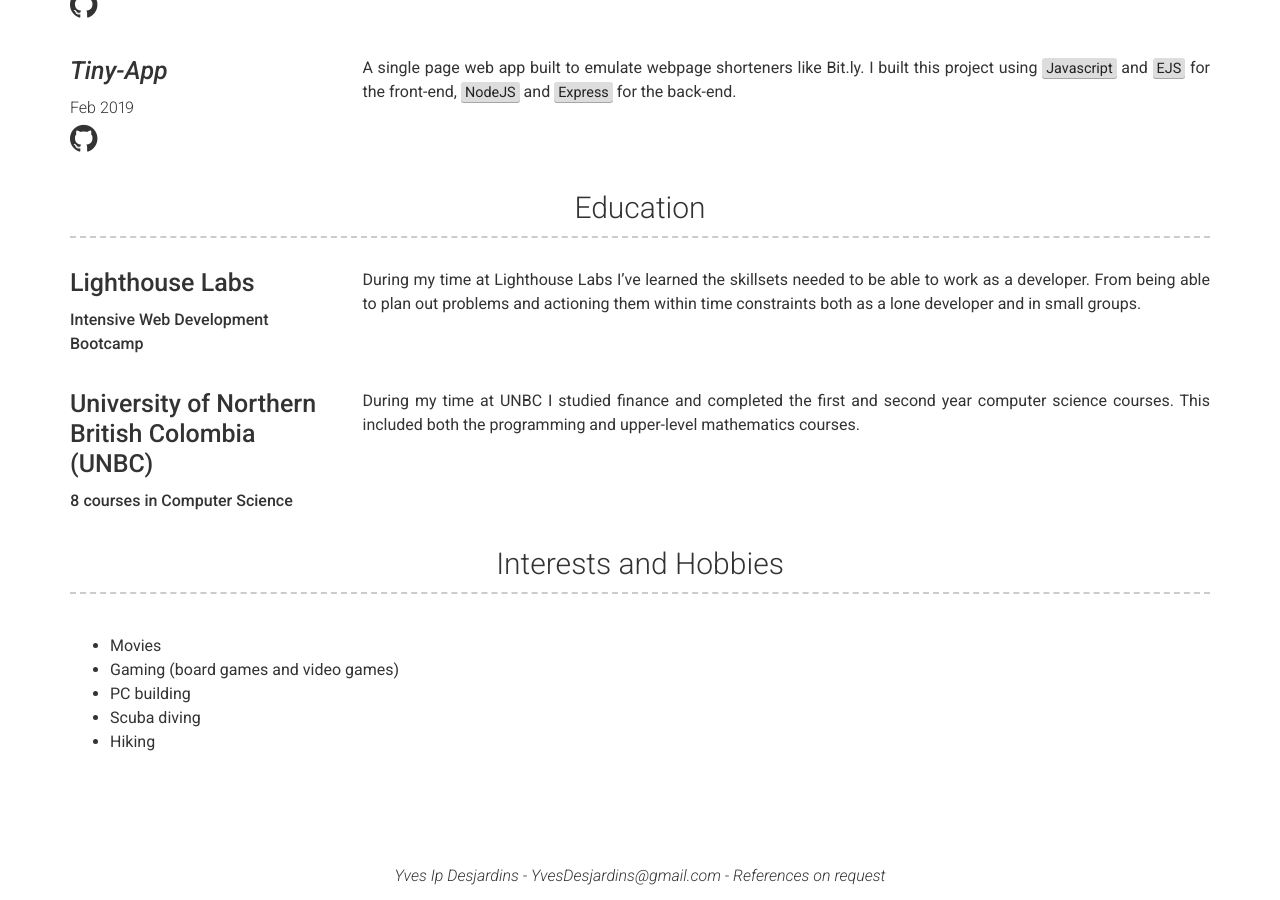
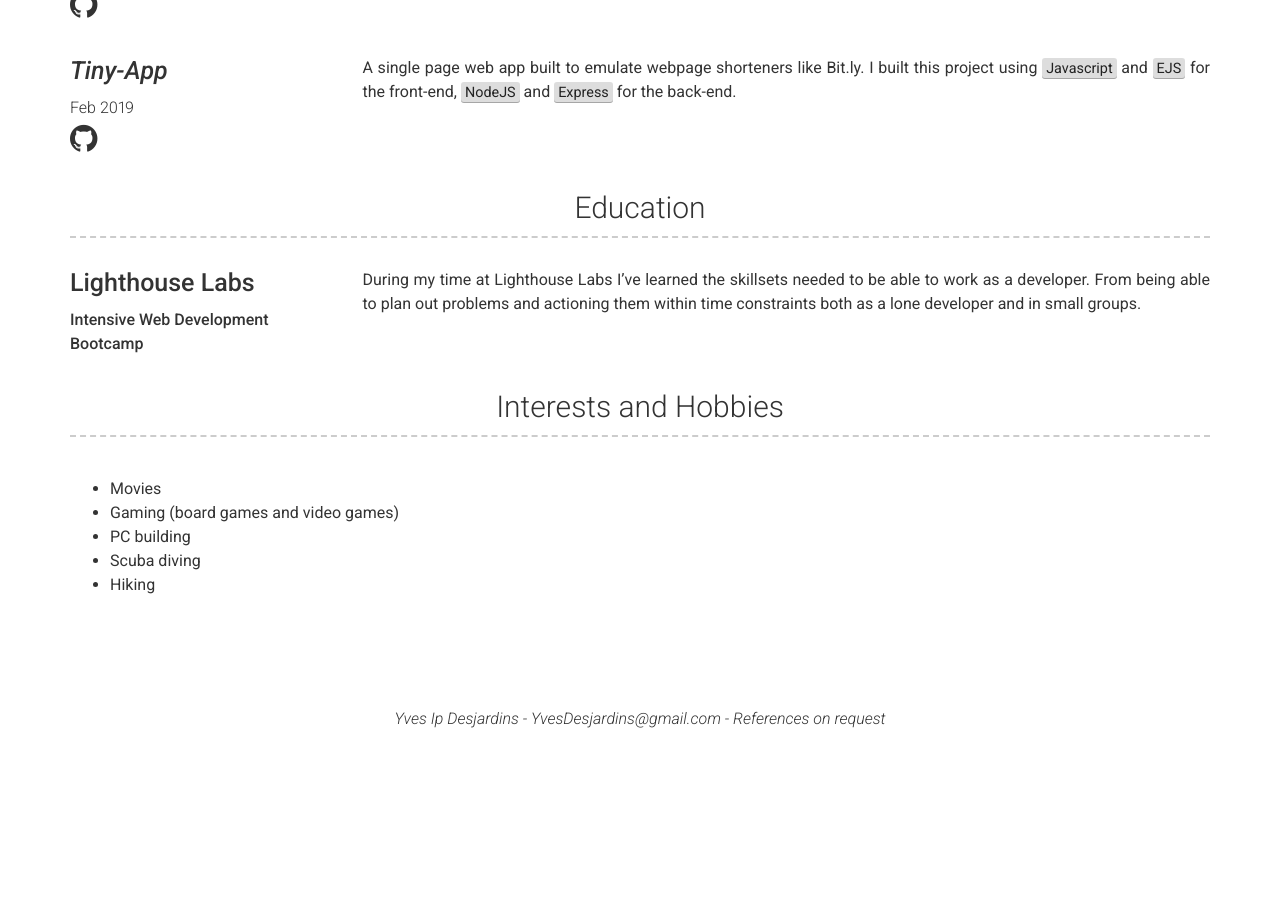
Before and after one commit to YvesDesjardins/YvesDesjardins.github.io, a Jekyll site: the page built from index.md, in a window 1280 px wide and 900 px high, scrolled down 2333 px. Built offline with Jekyll 4.4.1, drawn with Linux system fonts in a browser that asks for light colours; after the commit the page ends 3076 px from its top, so only the background shows below that.

Commit message:
Update education.yml

```diff
--- a/_data/education.yml
+++ b/_data/education.yml
@@ -2,8 +2,3 @@
   qualification: Intensive Web Development Bootcamp
   description: | # this will include new lines to allow paragraphs
     During my time at Lighthouse Labs I've learned the skillsets needed to be able to work as a developer. From being able to plan out problems and actioning them within time constraints both as a lone developer and in small groups.
-
-- name: University of Northern British Colombia (UNBC)
-  qualification: 8 courses in Computer Science
-  description: | # this will include new lines to allow paragraphs
-    During my time at UNBC I studied finance and completed the first and second year computer science courses. This included both the programming and upper-level mathematics courses.
```
